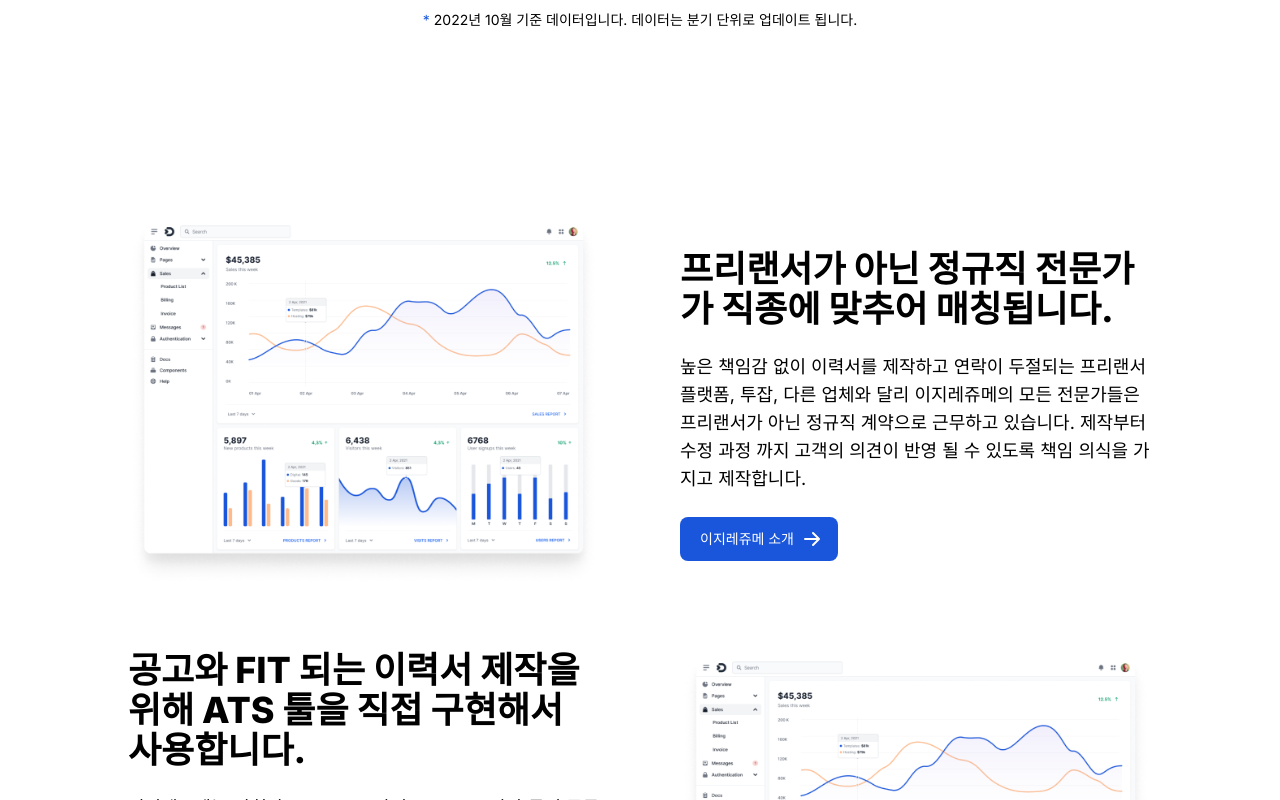
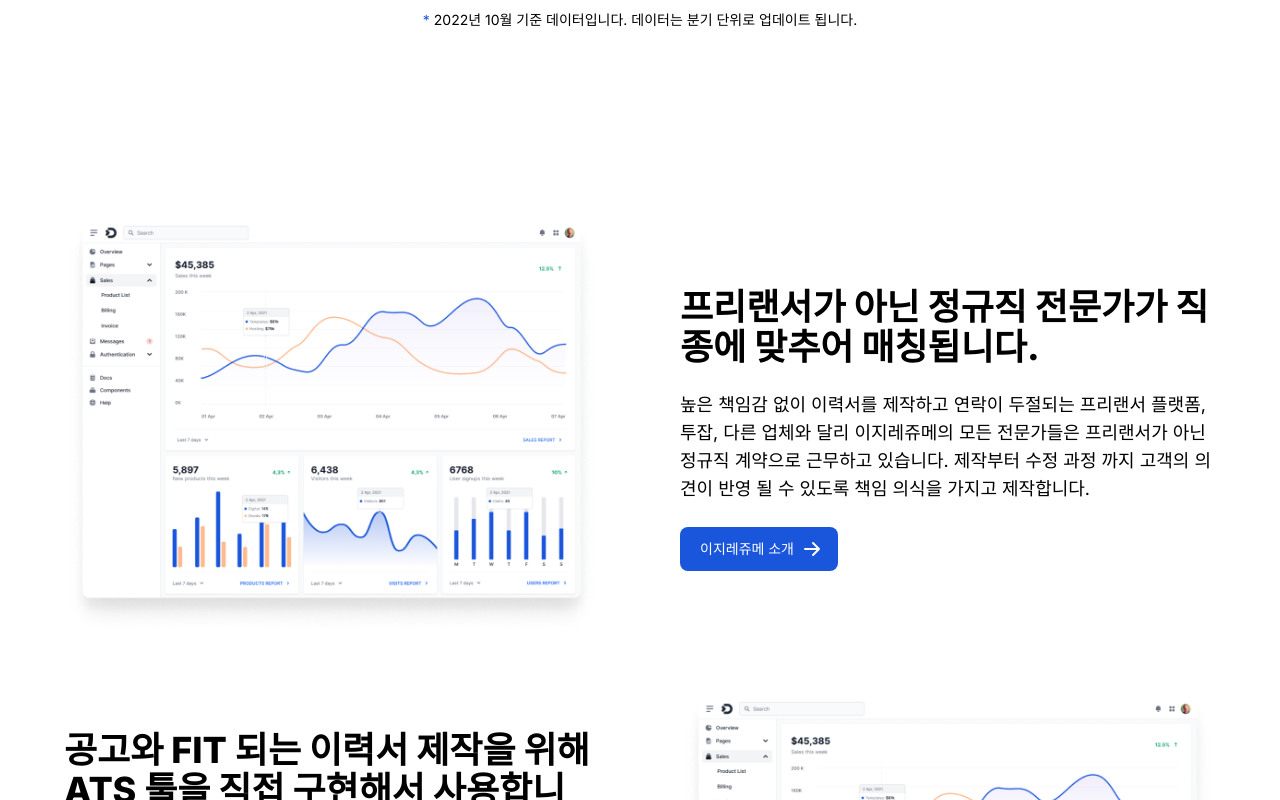
Before and after one commit to mufaqar/resume, a Next.js app: page / in a window 1280 px wide. Shown: the part 1460-2260 px from the top of the page. Built offline with nearby package versions, Linux system fonts and the light colour scheme.

Commit message:
Image box

```diff
--- a/src/modules/Home-module.jsx
+++ b/src/modules/Home-module.jsx
@@ -36,7 +36,7 @@ const HomeModule = () => {
           </div>
         </div>
       </section>
-      <section className='md:px-20 py-24 px-4 items-center'>
+      <section className='py-24 px-4 items-center'>
         <div className='lg:px-12'>
           <ImageBox
             Image_url={Mockup}
```
